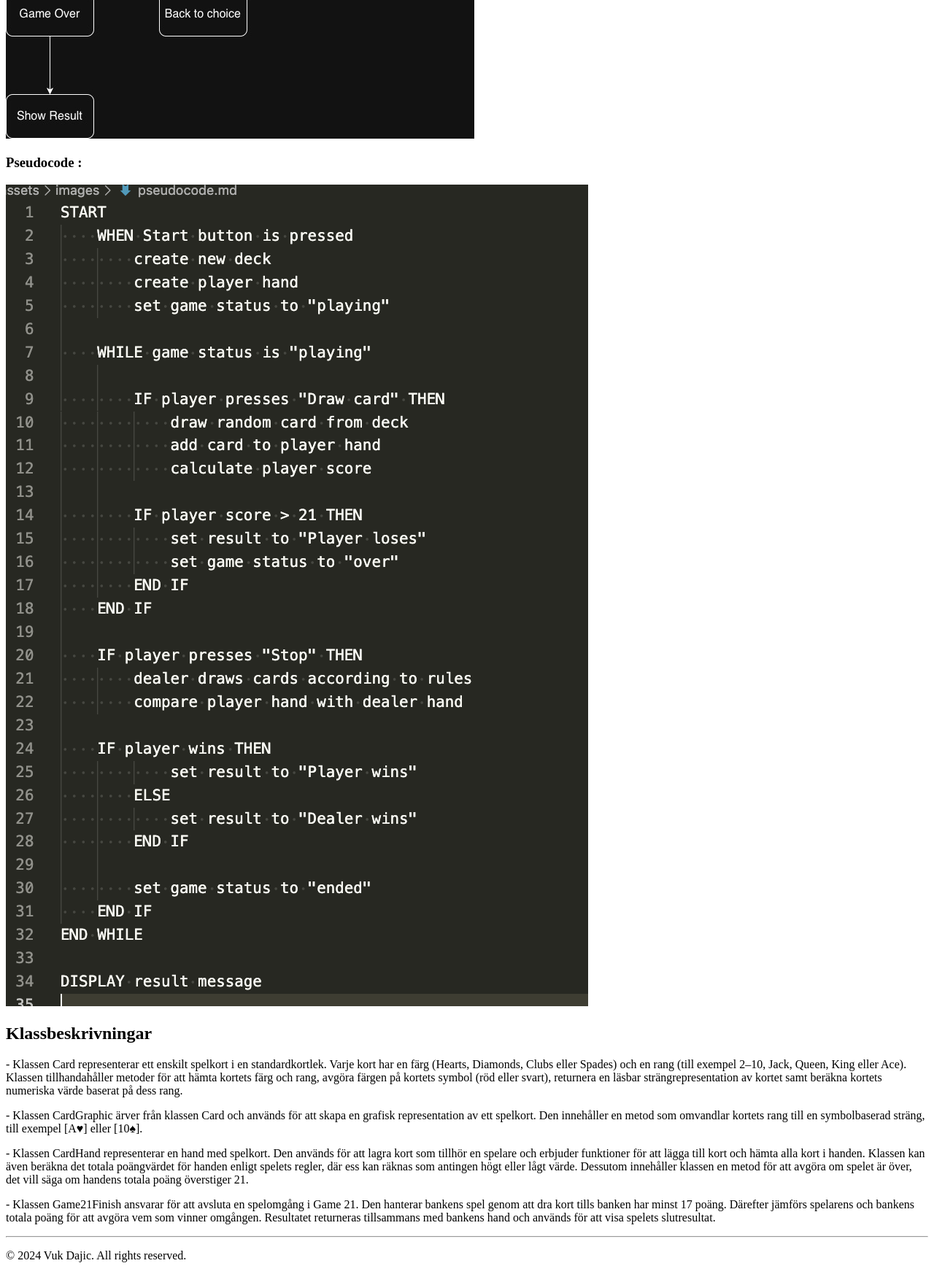
After one commit to vukdhub/mvc, a Symfony app: template templates/game21/doc.html.twig in a window 1280 px wide. The commit adds this page. Shown: the part 1240-2986 px from the top of the page at 73% size. Run offline with Twig, Linux system fonts and the light colour scheme; the template is opened without the code that fills it, so the values that code supplies are empty; some libraries are stand-ins or nearby versions.

Commit message:
Prepare version 3.0.1

```diff
--- a/src/Controller/Game21Controller.php
+++ b/src/Controller/Game21Controller.php
@@ -136,5 +136,10 @@ class Game21Controller extends AbstractController
         ]);
     }
 
+    #[Route("/game21/doc", name: "doc")]
+    public function gameDoc(SessionInterface $session): Response
+    {
+        return $this->render('game21/doc.html.twig');
+    }
 
 }
--- a/templates/base.html.twig
+++ b/templates/base.html.twig
@@ -24,6 +24,7 @@
                 <li><a href="{{ path('card_game') }}">Card Game</a></li>
                 <li><a href="{{ path('landing_page') }}">Session</a></li>
                 <li><a href="{{ path('game_21') }}">Game 21</a></li>
+                <li><a href="{{ path('doc') }}">Game 21 Docs</a></li>
             </ul>
         </nav>
         <main>
--- /dev/null
+++ b/templates/game21/doc.html.twig
@@ -0,0 +1,25 @@
+{% extends "base.html.twig" %}
+
+{% block title %}Dokumentation{% endblock %}
+
+{% block body %}
+    <h1>Game 21 Dokumentation</h1>
+    <h3>Gameflow :</h3>
+    <img src="{{ asset('img/game21flow.jpg') }}" alt="Game flow" id="flowchart">
+    <h3>Pseudocode :</h3>
+    <img src="{{ asset('img/pseudocode.png') }}" alt="Pseudocode text" id="pseudocode">
+
+    <h2>Klassbeskrivningar</h2>
+    <p> - Klassen Card representerar ett enskilt spelkort i en standardkortlek.
+    Varje kort har en färg (Hearts, Diamonds, Clubs eller Spades) och en rang (till exempel 2–10, Jack, Queen, King eller Ace).
+    Klassen tillhandahåller metoder för att hämta kortets färg och rang, avgöra färgen på kortets symbol (röd eller svart), returnera en läsbar strängrepresentation av kortet samt beräkna kortets numeriska värde baserat på dess rang.</p>
+    <p> - Klassen CardGraphic ärver från klassen Card och används för att skapa en grafisk representation av ett spelkort. Den innehåller en metod som omvandlar kortets rang till en symbolbaserad sträng, till exempel [A♥] eller [10♠]. </p>
+    <p> - Klassen CardHand representerar en hand med spelkort.
+    Den används för att lagra kort som tillhör en spelare och erbjuder funktioner för att lägga till kort och hämta alla kort i handen.
+    Klassen kan även beräkna det totala poängvärdet för handen enligt spelets regler, där ess kan räknas som antingen högt eller lågt värde.
+    Dessutom innehåller klassen en metod för att avgöra om spelet är över, det vill säga om handens totala poäng överstiger 21.</p>
+    <p> - Klassen Game21Finish ansvarar för att avsluta en spelomgång i Game 21.
+    Den hanterar bankens spel genom att dra kort tills banken har minst 17 poäng.
+    Därefter jämförs spelarens och bankens totala poäng för att avgöra vem som vinner omgången.
+    Resultatet returneras tillsammans med bankens hand och används för att visa spelets slutresultat.</p>
+{% endblock %}
```
Also changed, not shown: assets/images/pseudocode.md (added, +34 -0 lines), templates/game21/play21.html.twig (+6 -2 lines), templates/report.html.twig (+10 -0 lines), public/img/game21flow.jpg (added), public/img/pseudocode.png (added), src/Card/CardHand.php (line endings or trailing spaces), src/Dice/Dice.php (line endings or trailing spaces).
